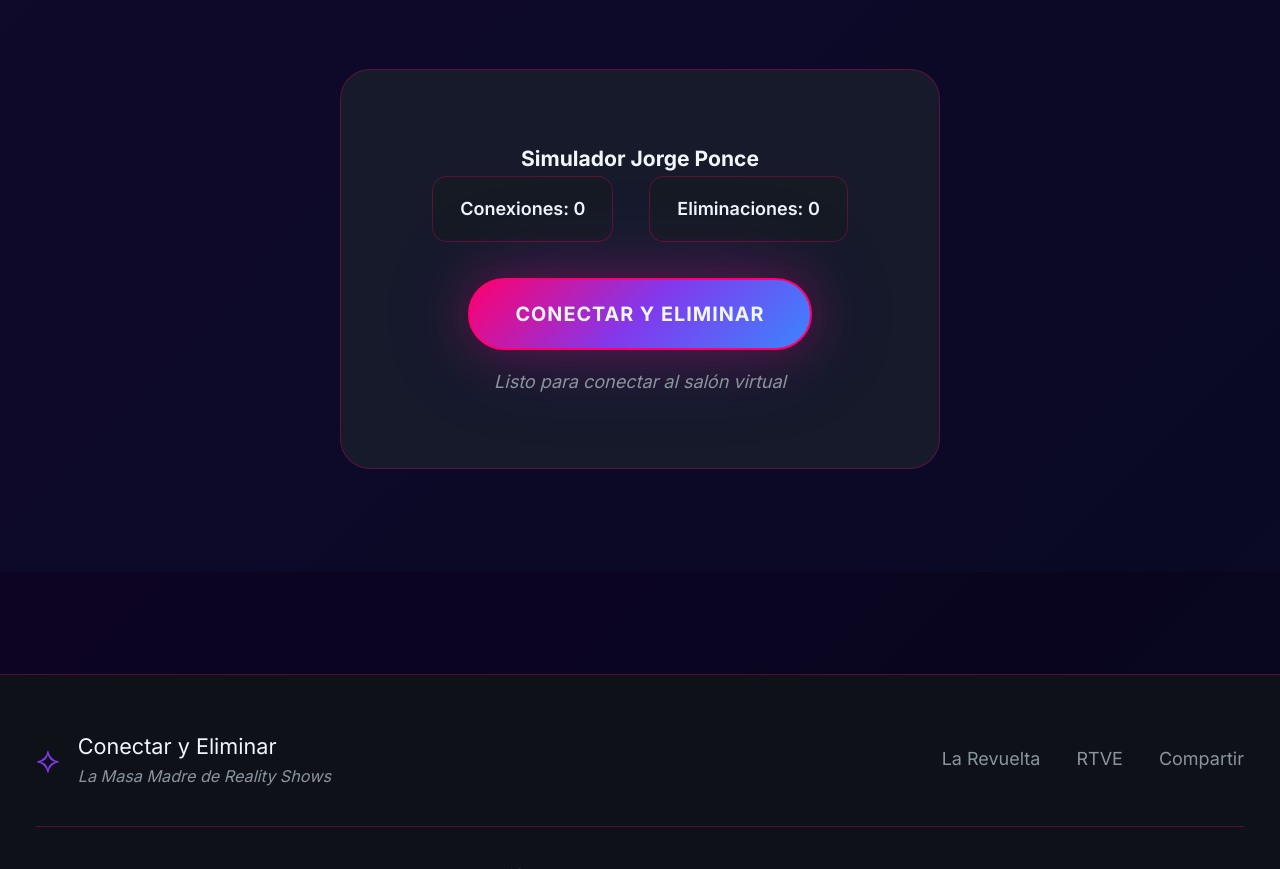
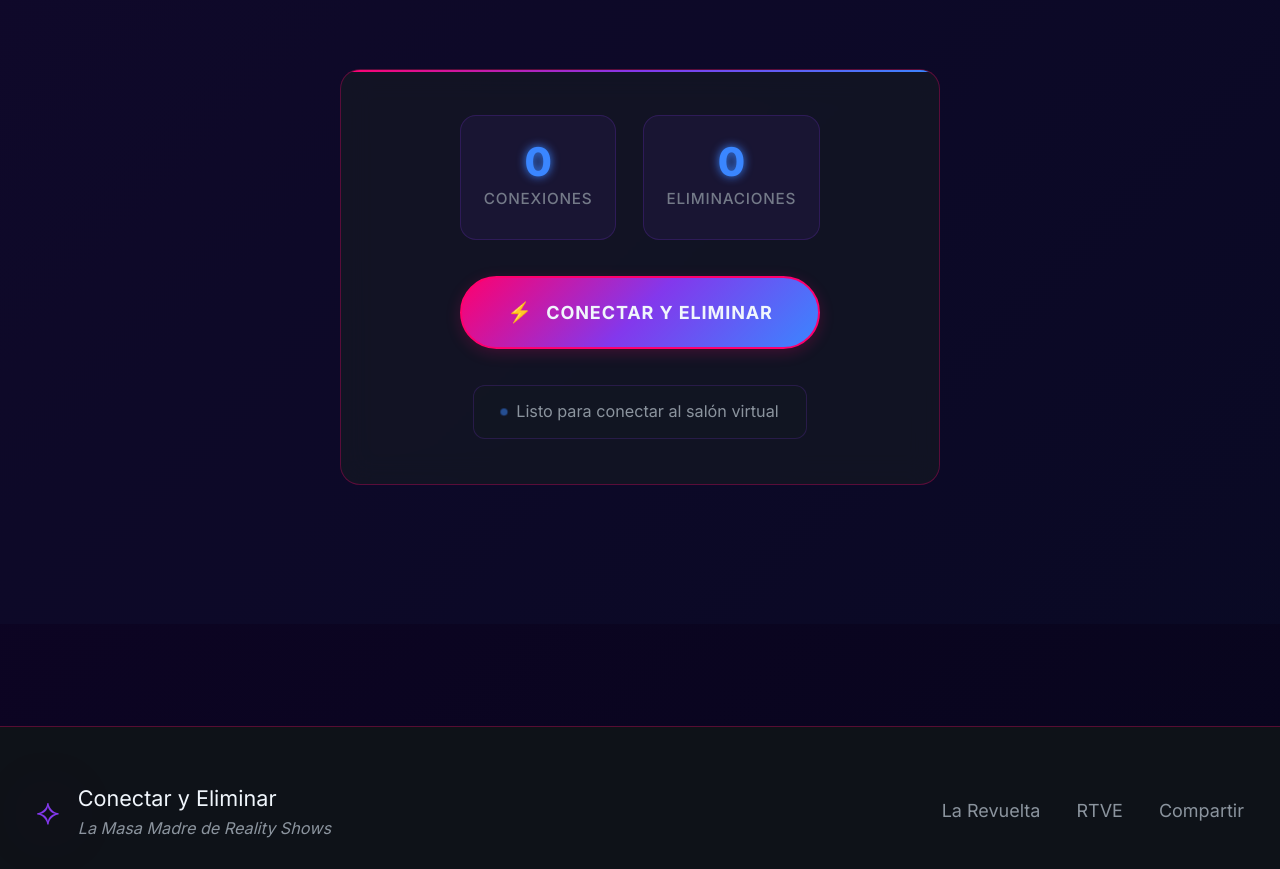
Before and after one commit to marcoinarrea/conectaryeliminar, a website: page index.html in a window 1280 px wide. Shown: the part 6625-7494 px from the top of the page. Drawn offline with Linux system fonts and the light colour scheme.

Commit message:
ajustados estilos caja de simulador

```diff
--- a/script.js
+++ b/script.js
@@ -220,20 +220,27 @@ function initSimulator() {
   if (!simulator) return;
 
   simulator.innerHTML = `
-    <div class="game-interface">
-      <div class="game-header">
-        <h3>Simulador Jorge Ponce</h3>
-        <div class="game-stats">
-          <div class="stat">Conexiones: <span id="connections-count">0</span></div>
-          <div class="stat">Eliminaciones: <span id="eliminations-count">0</span></div>
-        </div>
+    <div class="simulator-stats">
+      <div class="simulator-stat">
+        <span class="stat-number" id="connections-count">0</span>
+        <span class="stat-label">Conexiones</span>
       </div>
-      <div class="game-area">
-        <button class="connect-btn" id="connect-btn" onclick="startEliminationProcess()">
-          CONECTAR Y ELIMINAR
-        </button>
-        <div class="connection-status" id="connection-status">Listo para conectar al salón virtual</div>
+      <div class="simulator-stat">
+        <span class="stat-number" id="eliminations-count">0</span>
+        <span class="stat-label">Eliminaciones</span>
       </div>
+    </div>
+
+    <div class="simulator-controls">
+      <button class="simulator-btn" id="connect-btn" onclick="startEliminationProcess()">
+        <span class="btn-icon">⚡</span>
+        <span class="btn-text">CONECTAR Y ELIMINAR</span>
+      </button>
+    </div>
+
+    <div class="simulator-status" id="connection-status">
+      <span class="status-indicator"></span>
+      Listo para conectar al salón virtual
     </div>
   `;
 }
@@ -246,10 +253,13 @@ async function startEliminationProcess() {
   // Deshabilitar botón
   const connectBtn = document.getElementById('connect-btn');
   connectBtn.disabled = true;
-  connectBtn.textContent = 'CONECTANDO...';
+  connectBtn.querySelector('.btn-text').textContent = 'CONECTANDO...';
 
   // Actualizar status
-  document.getElementById('connection-status').textContent = 'Conectando al salón virtual...';
+  document.getElementById('connection-status').innerHTML = `
+    <span class="status-indicator"></span>
+    Conectando al salón virtual...
+  `;
 
   // Navegar a participantes
   scrollToSection('participants');
@@ -265,8 +275,11 @@ async function startEliminationProcess() {
 
   // Restaurar botón
   connectBtn.disabled = false;
-  connectBtn.textContent = 'CONECTAR Y ELIMINAR';
-  document.getElementById('connection-status').textContent = 'Listo para otra conexión';
+  connectBtn.querySelector('.btn-text').textContent = 'CONECTAR Y ELIMINAR';
+  document.getElementById('connection-status').innerHTML = `
+    <span class="status-indicator"></span>
+    Listo para otra conexión
+  `;
 }
 
 function createDarkOverlay() {
--- a/style.css
+++ b/style.css
@@ -1570,53 +1570,189 @@ html {
   50% { transform: scale(1.2); }
 }
 
-.connect-btn {
+/* ==========================================================================
+   SIMULADOR - DISEÑO LIMPIO Y ELEGANTE
+   ========================================================================== */
+
+#simulator-game {
+  background: rgba(22, 27, 34, 0.6);
+  border: 1px solid var(--color-border);
+  border-radius: 20px;
+  padding: 2.5rem;
+  margin: 2rem 0;
+  position: relative;
+  display: flex;
+  flex-direction: column;
+  gap: 2rem;
+  overflow: hidden;
+}
+
+#simulator-game::before {
+  content: '';
+  position: absolute;
+  top: 0;
+  left: 0;
+  right: 0;
+  height: 2px;
+  background: var(--gradient-primary);
+  border-radius: 20px 20px 0 0;
+}
+
+/* Estadísticas */
+.simulator-stats {
+  display: flex;
+  gap: 1.5rem;
+  justify-content: center;
+}
+
+.simulator-stat {
+  background: rgba(131, 56, 236, 0.08);
+  border: 1px solid rgba(131, 56, 236, 0.2);
+  border-radius: 16px;
+  padding: 1.5rem 1.25rem;
+  text-align: center;
+  min-width: 120px;
+  transition: all 0.3s ease;
+}
+
+.simulator-stat:hover {
+  transform: translateY(-2px);
+  border-color: var(--color-secondary);
+  background: rgba(131, 56, 236, 0.12);
+}
+
+.stat-number {
+  display: block;
+  font-family: var(--font-display);
+  font-size: 2.2rem;
+  font-weight: 800;
+  color: var(--color-accent);
+  margin-bottom: 0.25rem;
+  line-height: 1;
+}
+
+.stat-label {
+  display: block;
+  font-size: 0.85rem;
+  text-transform: uppercase;
+  letter-spacing: 0.05em;
+  color: var(--color-text-muted);
+  font-weight: 500;
+  opacity: 0.8;
+}
+
+/* Controles */
+.simulator-controls {
+  text-align: center;
+}
+
+.simulator-btn {
   background: var(--gradient-primary);
   color: var(--color-text);
   border: 2px solid var(--color-primary);
-  padding: 1.2rem 2.5rem;
   border-radius: 50px;
+  padding: 1.25rem 2.5rem;
   font-family: var(--font-body);
   font-weight: 700;
-  font-size: 1.1rem;
+  font-size: 1rem;
   text-transform: uppercase;
   letter-spacing: 0.05em;
   cursor: pointer;
-  transition: var(--transition-sublime);
-  box-shadow: var(--shadow-neon);
-}
-
-.connect-btn:hover:not(:disabled) {
-  transform: translateY(-3px) scale(1.05);
-  box-shadow: var(--shadow-neon), 0 10px 30px rgba(255, 0, 110, 0.4);
-}
-
-.connect-btn:disabled {
-  opacity: 0.7;
+  transition: all 0.3s ease;
+  display: inline-flex;
+  align-items: center;
+  gap: 0.75rem;
+  box-shadow: 0 4px 15px rgba(255, 0, 110, 0.2);
+}
+
+.btn-icon {
+  font-size: 1.1rem;
+}
+
+.btn-text {
+  font-weight: 700;
+}
+
+.simulator-btn:hover:not(:disabled) {
+  transform: translateY(-2px);
+  box-shadow: 0 8px 25px rgba(255, 0, 110, 0.3);
+}
+
+.simulator-btn:active:not(:disabled) {
+  transform: translateY(0);
+}
+
+.simulator-btn:disabled {
+  opacity: 0.5;
   cursor: not-allowed;
   transform: none !important;
 }
 
-.game-stats {
-  display: flex;
-  gap: 2rem;
+.simulator-btn:disabled .btn-icon {
+  animation: spin 1s linear infinite;
+}
+
+@keyframes spin {
+  from { transform: rotate(0deg); }
+  to { transform: rotate(360deg); }
+}
+
+/* Status */
+.simulator-status {
+  padding: 0.75rem 1.5rem;
+  background: rgba(22, 27, 34, 0.4);
+  border: 1px solid rgba(131, 56, 236, 0.2);
+  border-radius: 12px;
+  color: var(--color-text-muted);
+  font-size: 0.9rem;
+  font-weight: 400;
+  display: flex;
+  align-items: center;
   justify-content: center;
-  margin-bottom: 2rem;
-}
-
-.stat {
-  background: rgba(22, 27, 34, 0.8);
-  padding: 1rem 1.5rem;
-  border-radius: 15px;
-  border: 1px solid var(--color-border);
+  gap: 0.5rem;
   text-align: center;
-  font-family: var(--font-body);
-  font-weight: 600;
-}
-
-.connection-status {
-  text-align: center;
-  color: var(--color-text-muted);
-  font-style: italic;
-  margin-top: 1rem;
-}
+}
+
+.status-indicator {
+  width: 6px;
+  height: 6px;
+  border-radius: 50%;
+  background: var(--color-accent);
+  animation: pulse 2s ease-in-out infinite;
+}
+
+@keyframes pulse {
+  0%, 100% { opacity: 1; transform: scale(1); }
+  50% { opacity: 0.5; transform: scale(1.2); }
+}
+
+/* Responsive */
+@media (max-width: 768px) {
+  #simulator-game {
+    padding: 2rem;
+    margin: 1rem 0;
+    gap: 1.5rem;
+  }
+
+  .simulator-stats {
+    flex-direction: column;
+    gap: 1rem;
+    align-items: center;
+  }
+
+  .simulator-stat {
+    min-width: 160px;
+    padding: 1.25rem 1rem;
+  }
+
+  .simulator-btn {
+    padding: 1rem 2rem;
+    font-size: 0.9rem;
+    gap: 0.5rem;
+  }
+
+  .simulator-status {
+    padding: 0.6rem 1.25rem;
+    font-size: 0.85rem;
+  }
+}
```
